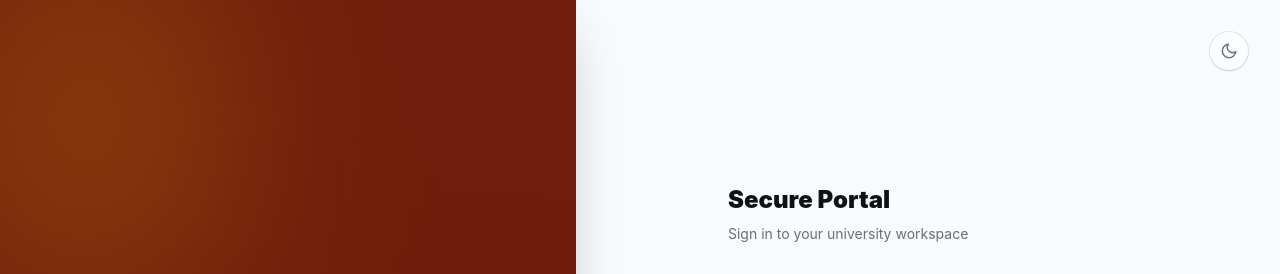
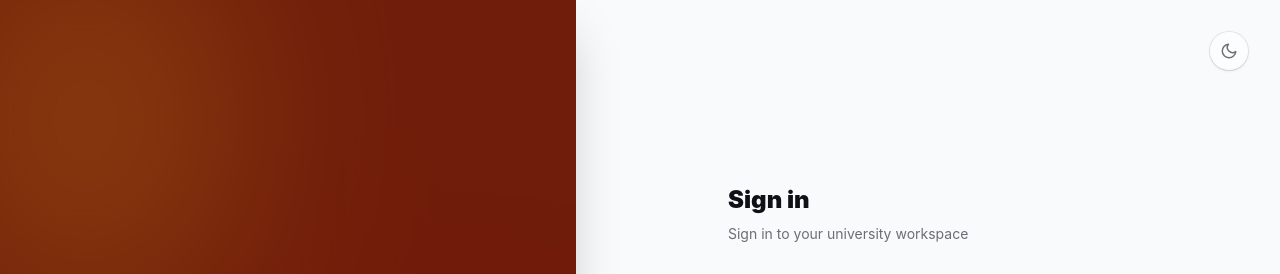
Before and after one commit to EsguerraJanuard/pamsu-python-ide, a React (Vite) app in the folder frontend/: page /login in a window 1280 px wide. Shown: the top 274 px of the page. Built offline with nearby package versions, Linux system fonts and the light colour scheme; no server answers.

Commit message:
style(login): simplify login header to just 'Sign in'

```diff
--- a/frontend/src/features/auth/Login.jsx
+++ b/frontend/src/features/auth/Login.jsx
@@ -284,7 +284,7 @@ export default function Login() {
         <div className="w-full max-w-[400px] animate-login-fade delay-100 opacity-0">
           <div className="mb-8 text-center sm:text-left">
             <h2 className="text-2xl font-black text-text-main">
-              Secure Portal
+              Sign in
             </h2>
             <p className="mt-2 text-sm text-text-muted">
               Sign in to your university workspace
```
